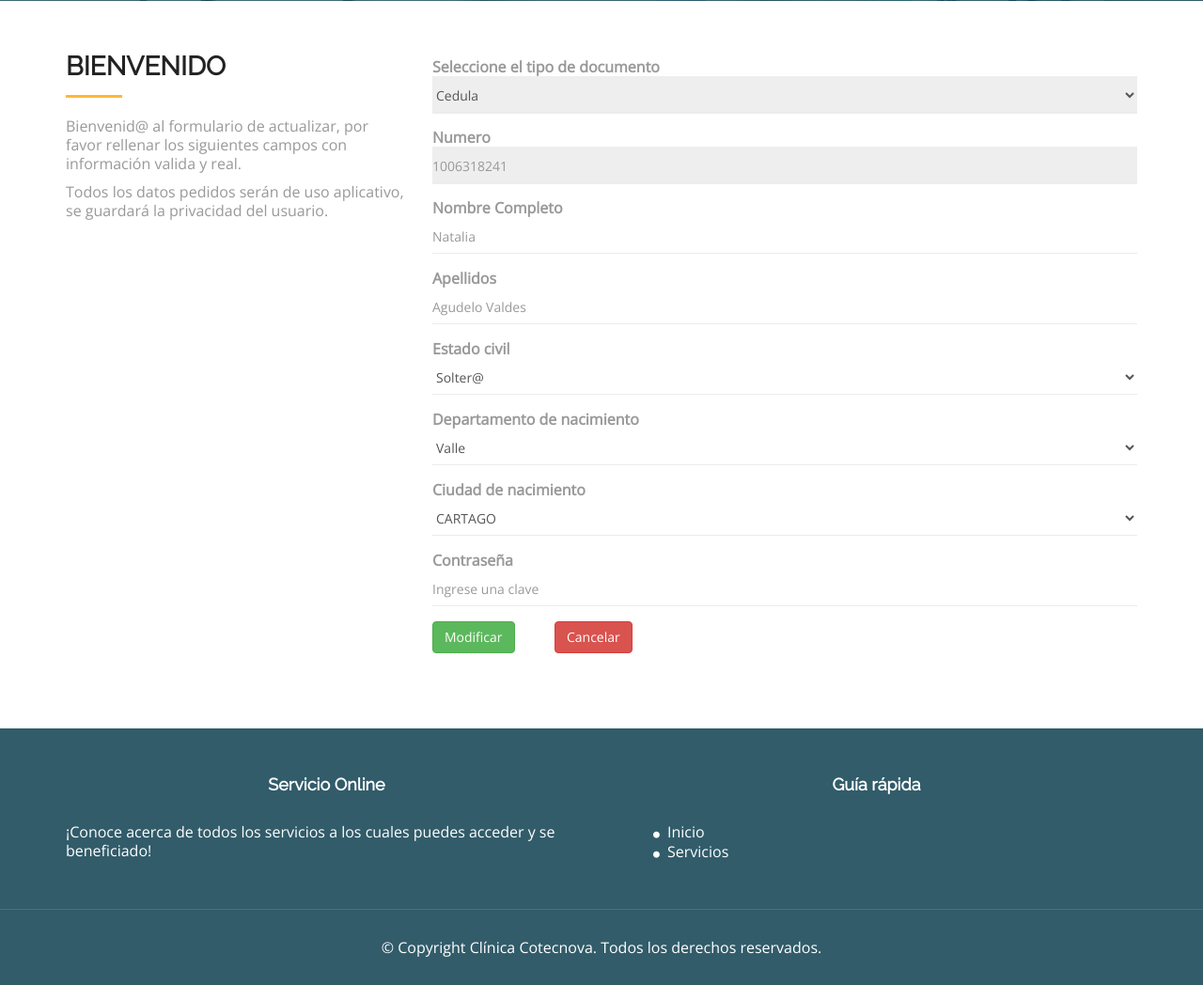
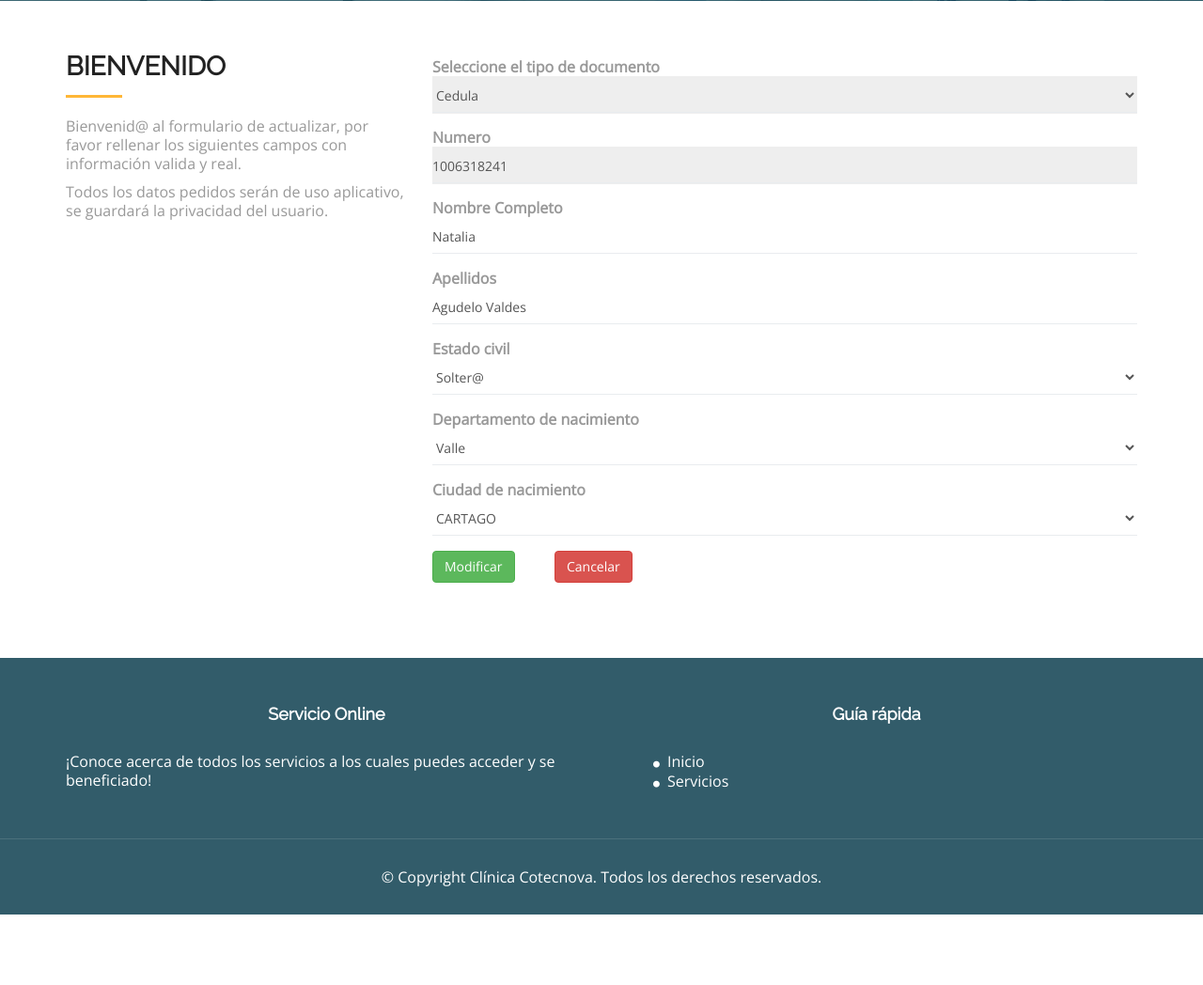
Before and after one commit to juandiegorb/clinica_cotecnova, a PHP site: page /editar_usuario.php?id=1 in a window 1280 px wide. Shown: the part 99-1147 px from the top of the page at 94% size. After the commit the page ends 1072 px from the top, so only its background shows below. Run offline with PHP 8.4, Linux system fonts and the light colour scheme; data comes from the database, SQL or seed files in the repository; some web fonts are replaced.

Commit message:
Se crea el update
Se crea el archivo del update funcionando con  sus campos respectivos

```diff
--- a/editar_usuario.php
+++ b/editar_usuario.php
@@ -40,6 +40,7 @@
 	clinica_cotecnova.tipos_documentos.id_tipo_documento,
         clinica_cotecnova.tipos_documentos.nombre as tipo_documento,
         clinica_cotecnova.usuarios.numero_documento,
+        clinica_cotecnova.usuarios.id_usuario,
         clinica_cotecnova.usuarios.nombre_completo,
         clinica_cotecnova.usuarios.apellidos,
         clinica_cotecnova.estados_civiles.id_estado_civil,
@@ -56,6 +57,7 @@
         INNER JOIN ciudades on clinica_cotecnova.usuarios.ciudad_id = clinica_cotecnova.ciudades.id_ciudad
         WHERE id_usuario = ".$id."");
     while ($resultado= mysqli_fetch_assoc($seleccionInformacion)){
+        $id_usuario = $resultado['id_usuario'];
         $id_tipo_documento = $resultado['id_tipo_documento'];
         $tipo_documento = $resultado['tipo_documento'];
         $numeroDocumento = $resultado['numero_documento'];
@@ -89,38 +91,38 @@
           <div class="card">
             <!-- Tab panes -->
             <div class="card-body">
-              <form class="form-horizontal form-material">
+                <form class="form-horizontal form-material" method="Post" action="Controlador/updateUsuario.php?id=<?php echo $id_usuario; ?>">
                 <div class="form-group">
                   <label class="col-sm-12">Seleccione el tipo de documento</label>
                   <div class="col-sm-12">
-                    <select disabled class="form-control form-control-line">
-                        <option disabled selected="true" value="<?php echo $id_tipo_documento?>"><?php echo $tipo_documento?></option>
+                      <select disabled class="form-control form-control-line" name="tipoDocumento">
+                        <option value="<?php echo $id_tipo_documento?>"><?php echo $tipo_documento?></option>
                     </select>
                   </div>
                 </div>
                 <div class="form-group">
                   <label class="col-sm-12">Numero</label>
                   <div class="col-md-12">
-                      <input type="text" disabled="" value="<?php $numeroDocumento?>" placeholder="<?php echo $numeroDocumento?>" class="form-control form-control-line">
+                      <input type="text" disabled="" value="<?php echo $numeroDocumento?>" class="form-control form-control-line" name="numeroDocumento">
                   </div>
                 </div>
                 <div class="form-group">
                   <label class="col-md-12">Nombre Completo</label>
                   <div class="col-md-12">
-                    <input type="text" placeholder="<?php echo $nombre_completo?>" class="form-control form-control-line">
+                      <input type="text" value="<?php echo $nombre_completo?>" class="form-control form-control-line" name="nombreCompleto">
                   </div>
                 </div>
                 <div class="form-group">
                   <label class="col-md-12">Apellidos</label>
                   <div class="col-md-12">
-                    <input type="text" placeholder="<?php echo $apellidos?>" class="form-control form-control-line">
+                      <input type="text" value="<?php echo $apellidos?>" class="form-control form-control-line" name="apellidos">
                   </div>
                 </div>
                 <div class="form-group">
                   <label class="col-sm-12">Estado civil</label>
                   <div class="col-sm-12">
                       <select class="form-control form-control-line" name="estadoCivil">
-                          <option value="<?php $id_estado?>" selected="true"><?php echo $estado?></option>
+                          <option value="<?php echo $id_estado?>" selected="true"><?php echo $estado?></option>
                           <option disabled>Seleccione un estado si va a editar</option>
                         <?php
                          //se recorre el resultado de la consutla de estado civil
@@ -135,8 +137,8 @@
                 <div class="form-group">
                   <label class="col-sm-12">Departamento de nacimiento</label>
                   <div class="col-sm-12">
-                      <select id="departamento" class="form-control form-control-line">
-                      <option value="<?php $id_departamentos?>" selected="true"><?php echo $departamentos?></option>
+                      <select id="departamento" class="form-control form-control-line" name="departamentoNacimiento">
+                      <option value="<?php echo $id_departamentos?>" selected="true"><?php echo $departamentos?></option>
                       <option disabled >Seleccione un departamento si va a editar</option>
                       <?php
                          //se recorre el resultado de la consutla de estado civil
@@ -151,20 +153,14 @@
                 <div class="form-group">
                   <label class="col-sm-12">Ciudad de nacimiento</label>
                   <div class="col-sm-12">
-                    <select id="ciudad" class="form-control form-control-line">
-                      <option value="<?php $id_ciudades?>" selected="true"><?php echo $ciudades?></option>
+                      <select id="ciudad" class="form-control form-control-line" name="ciudadNacimiento">
+                      <option value="<?php echo $id_ciudades?>" selected="true"><?php echo $ciudades?></option>
                     </select>
                   </div>
                 </div>
                 <div class="form-group">
-                  <label class="col-md-12">Contraseña</label>
-                  <div class="col-md-12">
-                    <input type="password" placeholder="Ingrese una clave" class="form-control form-control-line">
-                  </div>
-                </div>
-                <div class="form-group">
                   <div class="col-sm-3 col-md-2">
-                    <button class="btn btn-success">Modificar</button>
+                      <button class="btn btn-success" name="enviar">Modificar</button>
                   </div>
                   <div class="col-sm-9 col-md-4">
                     <a href="index.php" class="btn btn-danger">Cancelar</a>
@@ -192,8 +188,5 @@
   <script src="js/custom.js"></script>
   <script src="contactform/contactform.js"></script>
   <script src="js/listasDependientes.js"></script>
-
-
 </body>
-
 </html>
```
Also changed, not shown: Controlador/updateUsuario.php (+9 -14 lines).
